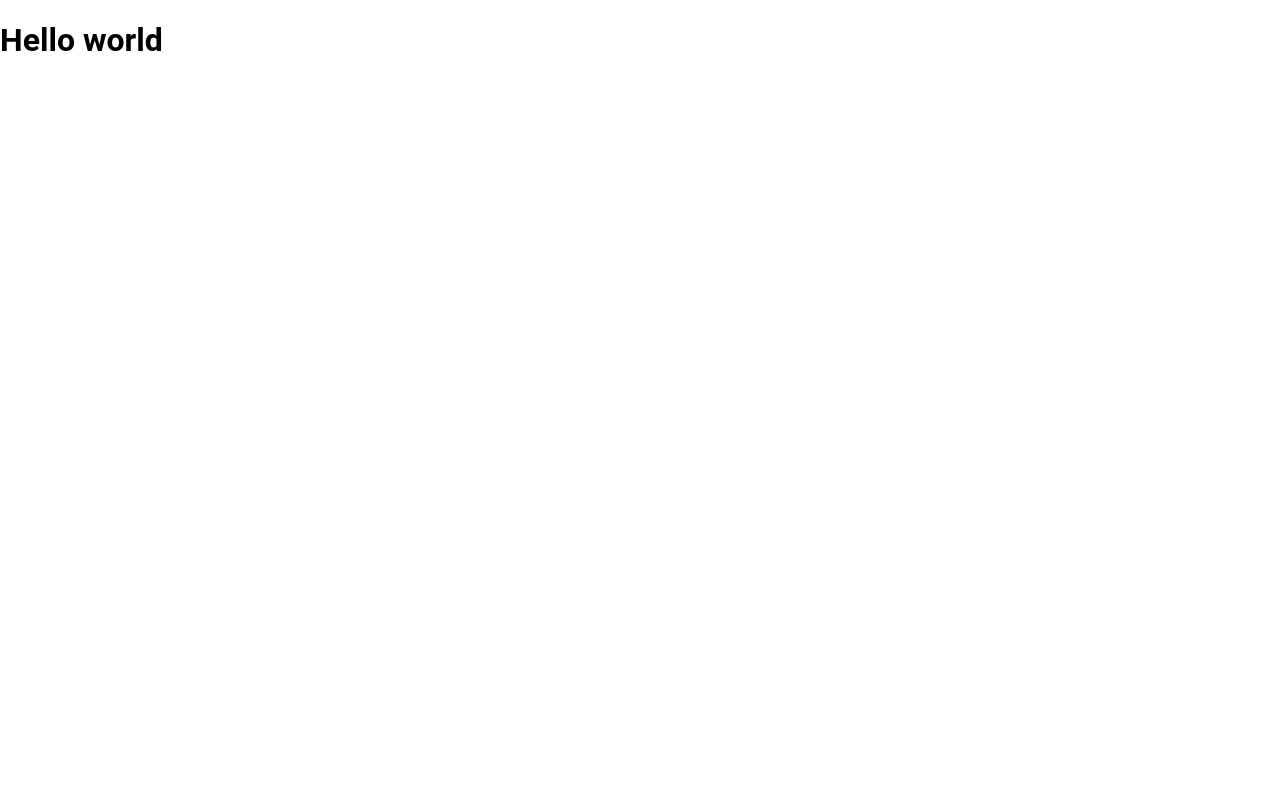
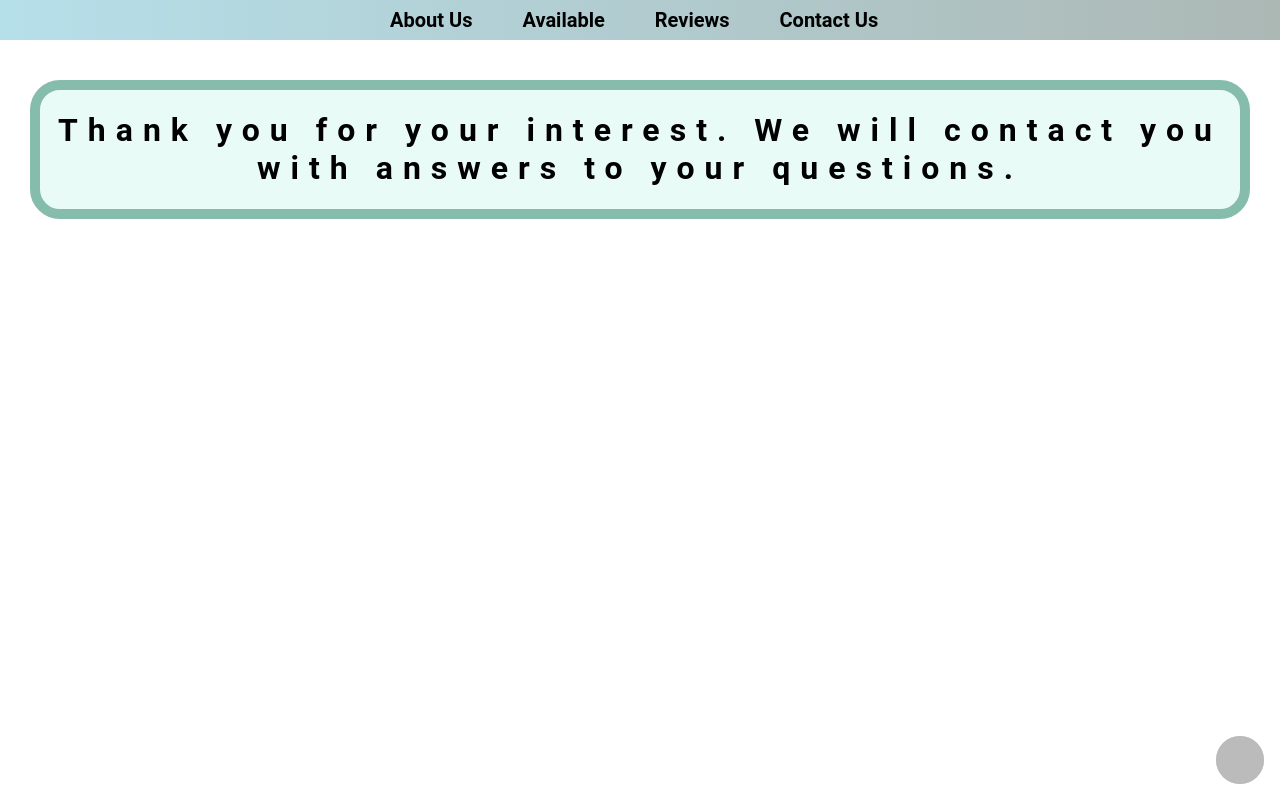
Before and after one commit to TdL752/RoyalWrinklesBulldogs, a plain HTML site: page thanks.html in a window 1280 px wide. Drawn offline with Linux system fonts and the light colour scheme; grey boxes are pictures that could not be loaded; a web font is replaced by a local one.

Commit message:
added thank you page content

```diff
--- a/thanks.html
+++ b/thanks.html
@@ -1,14 +1,39 @@
 <!DOCTYPE html>
-<html lang="en">
+<html lang='en'>
 	<head>
-    <meta charset="utf-8">
-    <meta name="viewport" content="width=device-width initial-scale=1.0">
-    <title>ThankYou</title>
+		<meta charset='utf-8'>
+		<meta name='viewport' content='width=device-width initial-scale=1.0'>
 		<link rel="stylesheet" href="styles.css">
+		<link rel="preconnect" href="https://fonts.googleapis.com">
+		<link rel="preconnect" href="https://fonts.gstatic.com" crossorigin>
+		<link href="https://fonts.googleapis.com/css2?family=Ephesis&display=swap" rel="stylesheet">
+		<title>Bulldogs</title>
 	</head>
 	<body>
-    <h1>
-      Hello world
+		<nav>
+			<div id="links-container">
+				<a class="link" href="/about">
+					About Us
+				</a>
+				<a class="link" href="/available">
+					Available
+				</a>
+				<a class="link" href="/reviews">
+					Reviews
+				</a>
+				<a class="link" href="/contact">
+					Contact Us
+				</a>
+			</div>
+		</nav>
+    <div class="heading-container">
+      <h1 class="heading-text">
+        Thank you for your interest.
+        We will contact you with answers to your questions.
       </h1>
+    </div>
+    <a alt="homepage" id="home-link" href="/">
+			<img id="home-btn-image" src="https://res.cloudinary.com/dbuwekmex/image/upload/v1766978623/dog-kennel-silhouette-clipart_gqxqpa.png" />
+		</a>
 	</body>
 </html>
```
Lines whose indentation alone changed are shown as unchanged.
